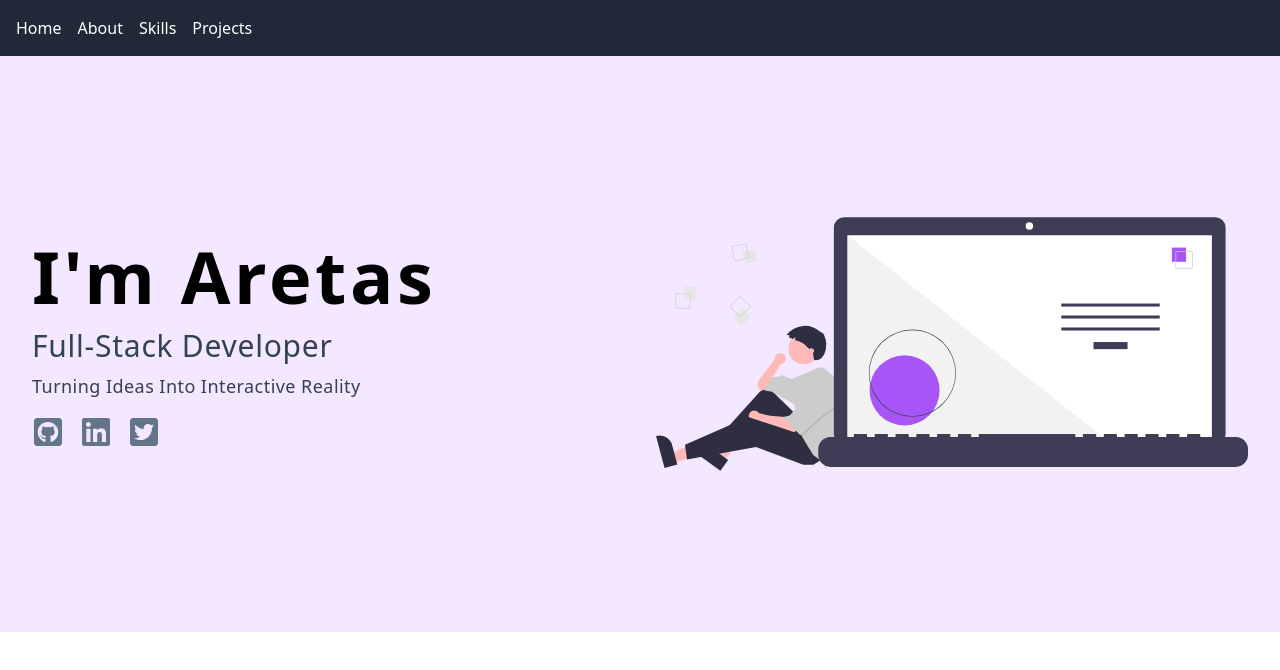
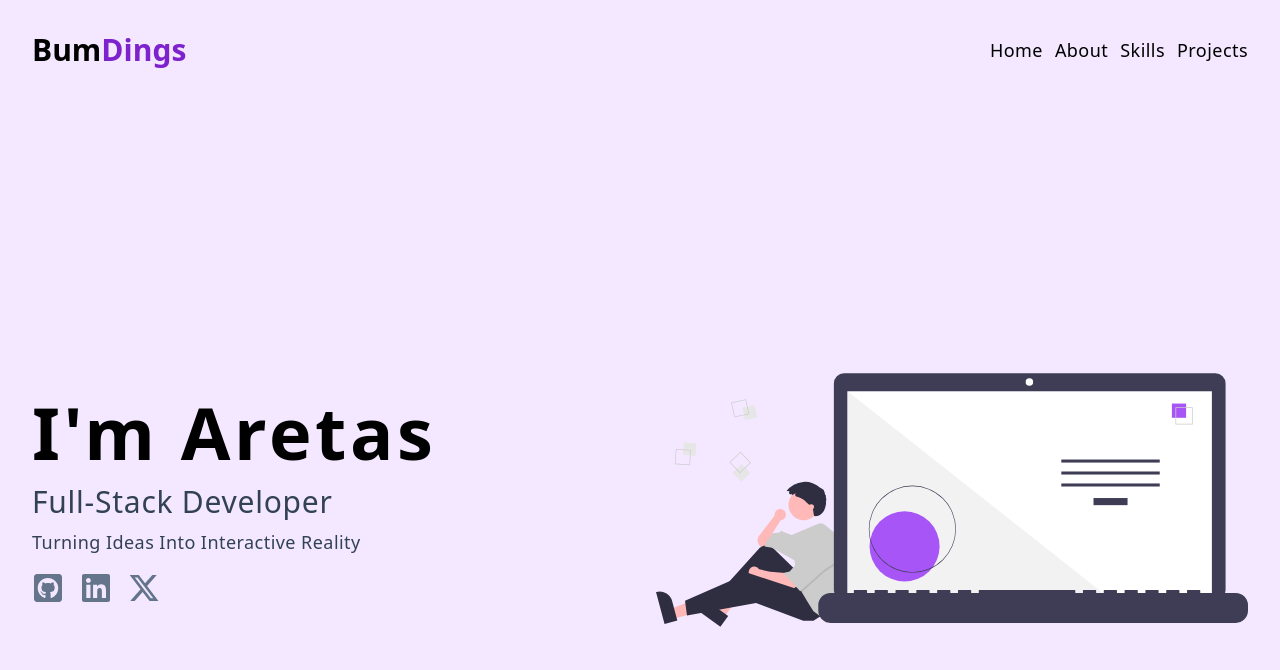
Before and after one commit to ndimoforaretas/react-browserRouter, a React (Vite) app: page / in a window 1280 px wide. Shown: the top 670 px of the page. Built offline with nearby package versions, Linux system fonts and the light colour scheme; the HTML template or start-up script is replaced by a standard one.

Commit message:
style hero and navbar components

```diff
--- a/src/components/HeroComponent.jsx
+++ b/src/components/HeroComponent.jsx
@@ -1,10 +1,36 @@
+import { nanoid } from "nanoid";
 import heroImg from "../assets/hero.svg";
-import { FaGithubSquare, FaLinkedin, FaTwitterSquare } from "react-icons/fa";
+import { FaGithubSquare, FaLinkedin } from "react-icons/fa";
+import { FaXTwitter } from "react-icons/fa6";
+import { Link } from "react-router-dom";
 
 const HeroComponent = () => {
+  const socialLinks = [
+    {
+      id: nanoid(),
+      url: "https://github.com/ndimoforaretas",
+      icon: (
+        <FaGithubSquare className="h-8 w-8 text-slate-500 hover:text-purple-700 duration-300" />
+      ),
+    },
+    {
+      id: nanoid(),
+      url: "https://www.linkedin.com/in/ndimofor-ndimofor-aretas-360917119/",
+      icon: (
+        <FaLinkedin className="h-8 w-8 text-slate-500 hover:text-purple-700 duration-300" />
+      ),
+    },
+    {
+      id: nanoid(),
+      url: "https://twitter.com/aretasndi",
+      icon: (
+        <FaXTwitter className="h-8 w-8 text-slate-500 hover:text-purple-700 duration-300" />
+      ),
+    },
+  ];
   return (
-    <div className="bg-purple-100 py-24">
-      <div className="align-element grid md:grid-cols-2 items-center gap-8">
+    <div className="bg-purple-100 py-24 h-dvh">
+      <div className="align-element grid md:grid-cols-2 items-center gap-8 h-[100%]">
         <article>
           <h1 className="text-7xl font-bold tracking-wider">I'm Aretas</h1>
           <p className="mt-4 text-3xl text-slate-700 capitalize tracking-wide">
@@ -14,15 +40,11 @@ const HeroComponent = () => {
             turning ideas into interactive reality
           </p>
           <div className="flex gap-x-4 mt-4">
-            <a href="#">
-              <FaGithubSquare className="h-8 w-8 text-slate-500 hover:text-black duration-300" />
-            </a>
-            <a href="#">
-              <FaLinkedin className="h-8 w-8 text-slate-500 hover:text-black duration-300" />
-            </a>
-            <a href="#">
-              <FaTwitterSquare className="h-8 w-8 text-slate-500 hover:text-black duration-300" />
-            </a>
+            {socialLinks.map((link) => (
+              <Link to={link.url} key={link.id} target="_blank">
+                {link.icon}
+              </Link>
+            ))}
           </div>
         </article>
         <article className="hidden md:block">
--- a/src/components/NavbarComponent.jsx
+++ b/src/components/NavbarComponent.jsx
@@ -1,24 +1,34 @@
+import { nanoid } from "nanoid";
 import { Link, Outlet } from "react-router-dom";
 
 function NavbarComponent() {
   const links = [
-    { path: "/", name: "Home" },
-    { path: "/about", name: "About" },
-    { path: "/skills", name: "Skills" },
-    { path: "/projects", name: "Projects" },
+    { id: nanoid(), path: "/", name: "Home" },
+    { id: nanoid(), path: "/about", name: "About" },
+    { id: nanoid(), path: "/skills", name: "Skills" },
+    { id: nanoid(), path: "/projects", name: "Projects" },
   ];
 
   return (
-    <nav className="">
-      <ul className="flex space-x-4 bg-gray-800 text-white p-4">
-        {links.map((link, index) => (
-          <li key={index}>
-            <Link to={link.path}>{link.name}</Link>
-          </li>
-        ))}
-      </ul>
+    <>
+      <nav className="bg-purple-100">
+        <div className="align-element justify-between py-4 flex flex-col sm:flex-row sm:gap-x-16 sm:items-center sm:py-8">
+          <h2 className="text-3xl font-bold">
+            Bum<span className="text-purple-700">Dings</span>
+          </h2>
+          <ul className="flex gap-x-3">
+            {links.map((link) => (
+              <li
+                key={link.id}
+                className="capitalize text-lg tracking-wide hover:text-purple-700 duration-300">
+                <Link to={link.path}>{link.name}</Link>
+              </li>
+            ))}
+          </ul>
+        </div>
+      </nav>
       <Outlet />
-    </nav>
+    </>
   );
 }
 
```
